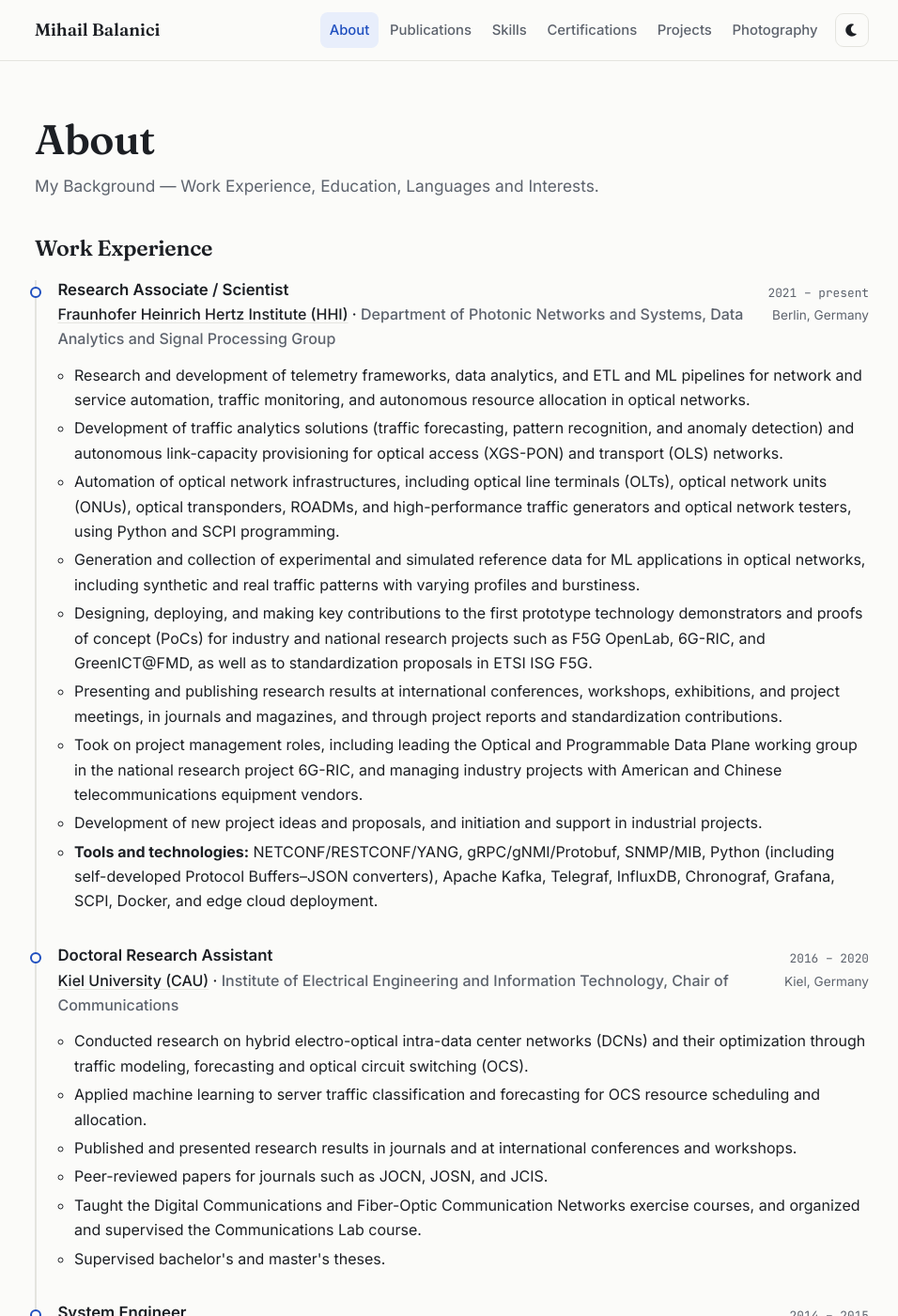
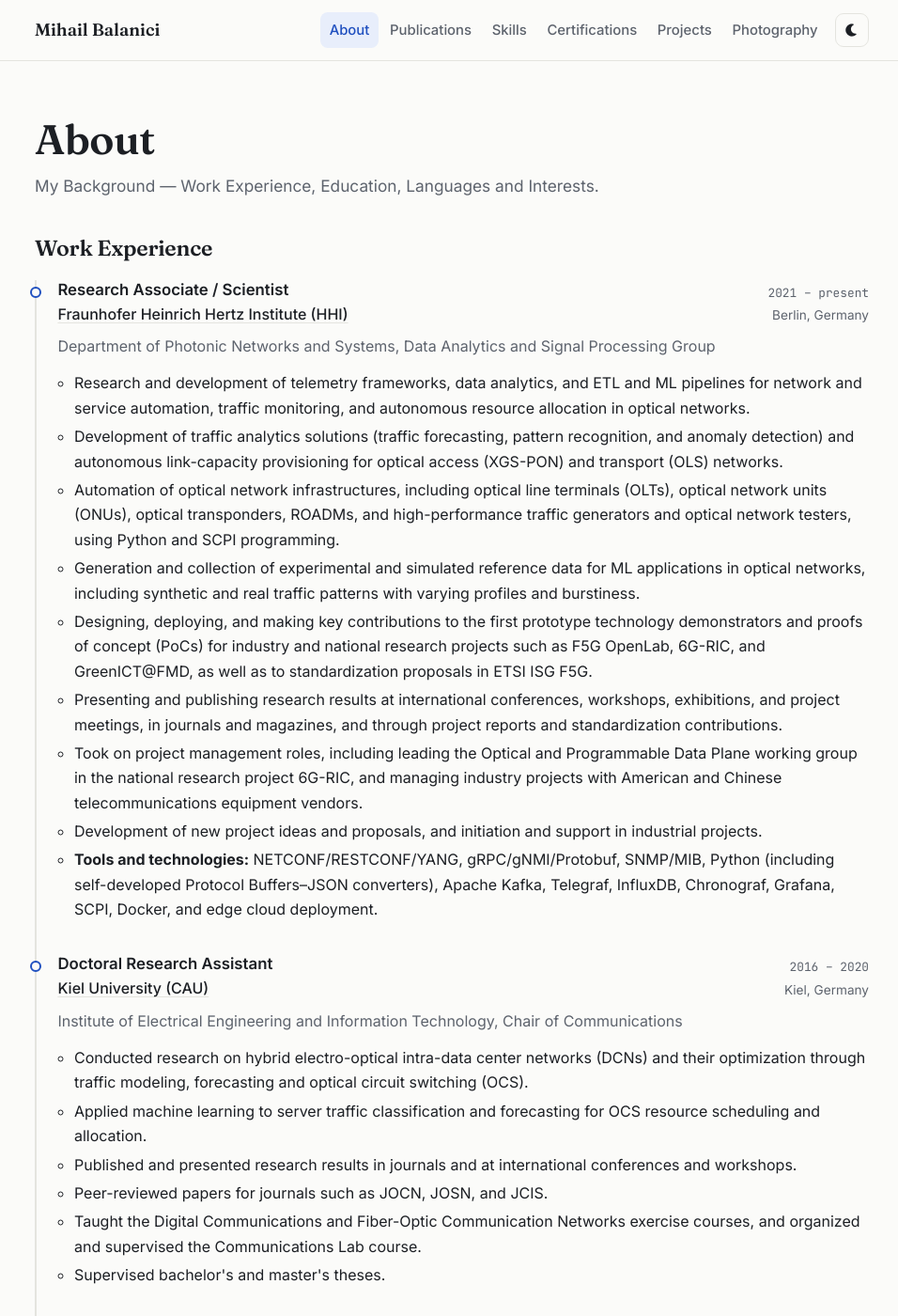
Before and after one commit to mihailbalanici/mihailbalanici.github.io, a Jekyll site: the page built from about.html, in a window 1280 px wide and 1400 px high. Shown: the whole window at 94% size, without its empty margins (159-1115 px from the left). Built offline with Jekyll 4.4.1, drawn with Linux system fonts in a browser that asks for light colours; some of the changed text lies outside the part shown.

Commit message:
Update about.html

```diff
--- a/about.html
+++ b/about.html
@@ -12,7 +12,8 @@ lead: My Background — Work Experience, Education, Languages and Interests.
       <div class="tl-head job-head">
         <div class="job-main">
           <h3>{{ job.role }}</h3>
-          <p class="org">{% if job.url and job.url != "" %}<a href="{{ job.url }}" target="_blank" rel="noopener">{{ job.org }}</a>{% else %}{{ job.org }}{% endif %}{% if job.unit and job.unit != "" %} · <span class="muted">{{ job.unit }}</span>{% endif %}</p>
+          <p class="org">{% if job.url and job.url != "" %}<a href="{{ job.url }}" target="_blank" rel="noopener">{{ job.org }}</a>{% else %}{{ job.org }}{% endif %}</p>
+          {% if job.unit and job.unit != "" %}<p class="unit muted">{{ job.unit }}</p>{% endif %}
         </div>
         <div class="job-meta">
           <span class="period">{{ job.period }}</span>
```
